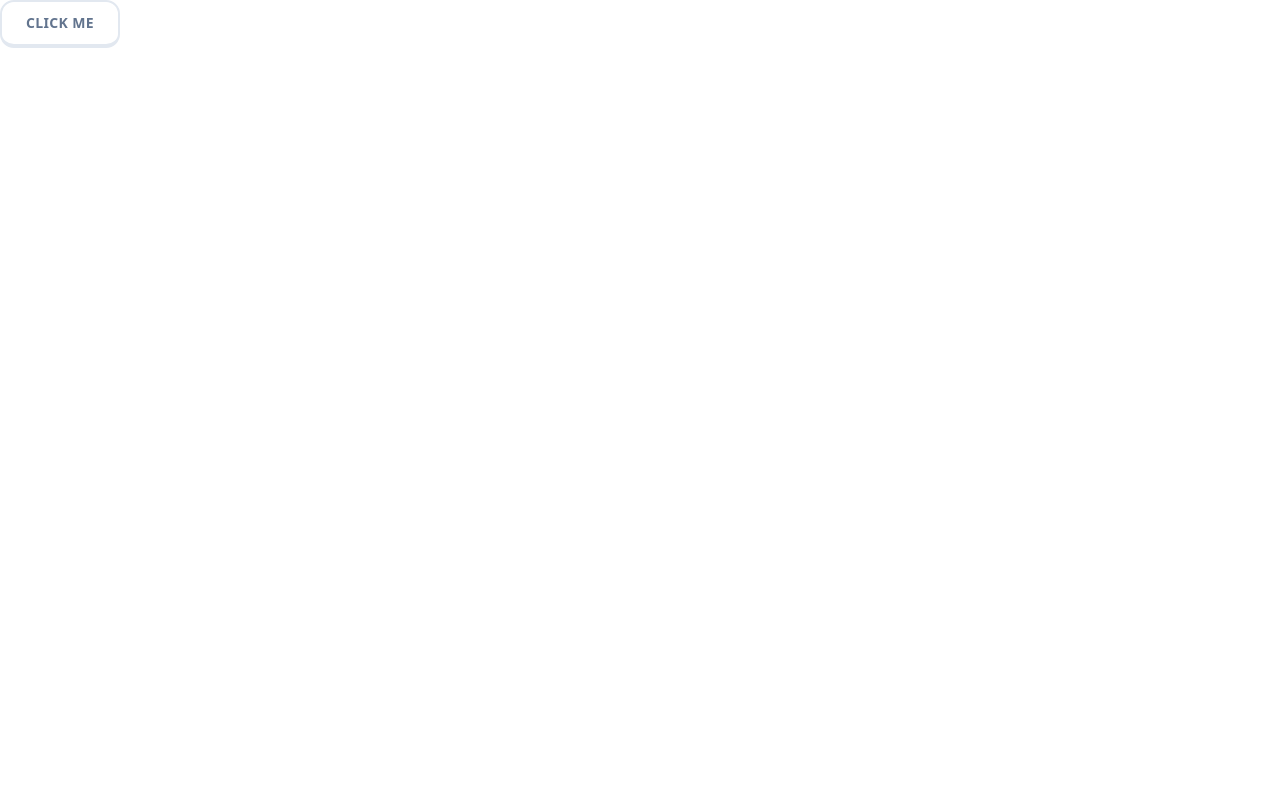
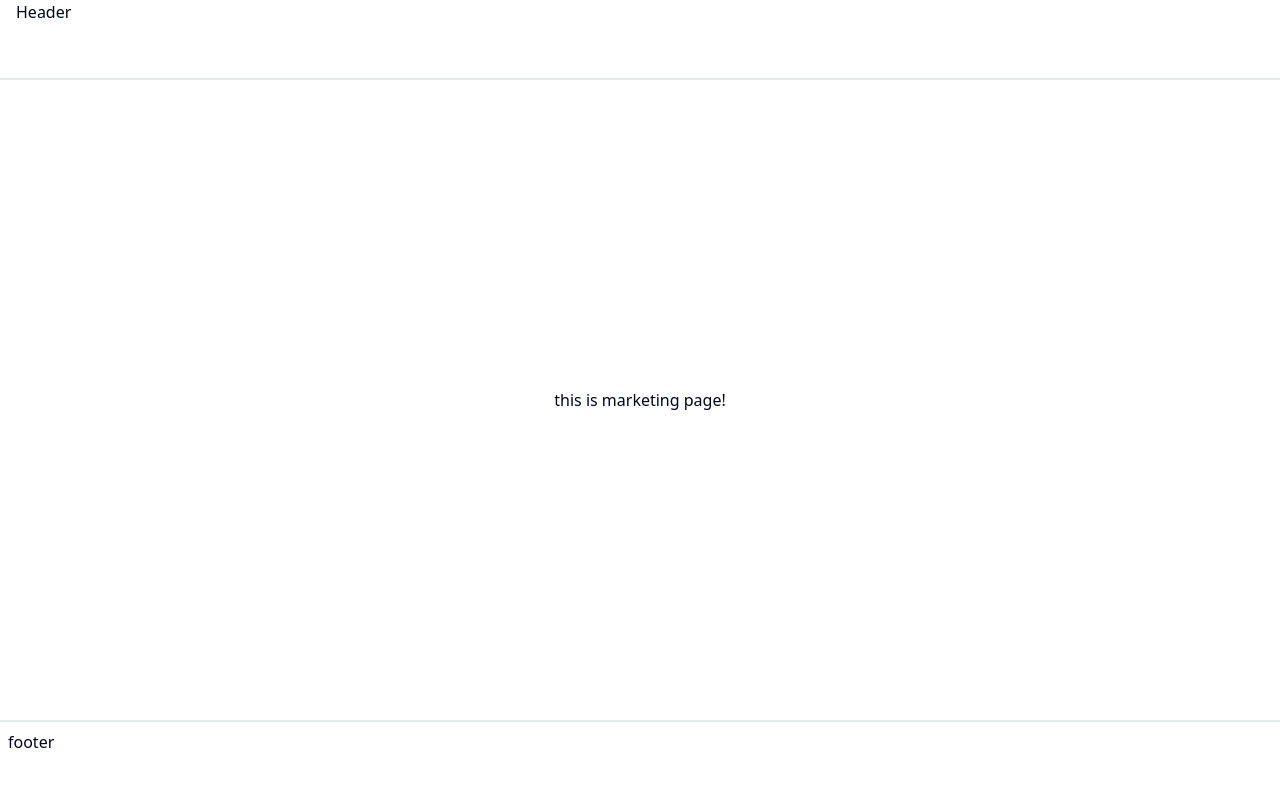
Before and after one commit to Jathunya/duolingo-clone, a Next.js app: page / in a window 1280 px wide. Shown: the top 786 px of the page. Built offline with nearby package versions, Linux system fonts and the light colour scheme.

Commit message:
(feat): create components of marketing page

```diff
--- /dev/null
+++ b/app/(marketing)/footer.tsx
@@ -0,0 +1,9 @@
+import React from 'react'
+
+const Footer = () => {
+  return (
+    <div className='hidden lg:block h-20 w-full border-t-2 border-slate-200 p-2'>footer</div>
+  )
+}
+
+export default Footer
--- /dev/null
+++ b/app/(marketing)/header.tsx
@@ -0,0 +1,11 @@
+import React from 'react'
+
+const Header = () => {
+  return (
+    <header className='h-20 w-full border-b-2 border-slate-200 px-4'>
+        Header
+    </header>
+  )
+}
+
+export default Header
--- /dev/null
+++ b/app/(marketing)/layout.tsx
@@ -0,0 +1,20 @@
+import React from 'react'
+import Header from './header'
+import Footer from './footer'
+
+type Props = {
+    children: React.ReactNode
+}
+const MarketingLayout = ({ children }: Props) => {
+  return (
+    <div className='min-h-screen flex flex-col'>
+         <Header />
+        <main className='flex-1 flex flex-col items-center justify-center'>
+            {children}
+        </main>
+       <Footer />
+    </div>
+  )
+}
+
+export default MarketingLayout
--- a/app/page.tsx
+++ b/app/(marketing)/page.tsx
@@ -3,6 +3,6 @@ import Image from "next/image";
 
 export default function Home() {
   return (
-   <Button size="lg">click me</Button>
+   <div>this is marketing page!</div>
   );
 }
```
